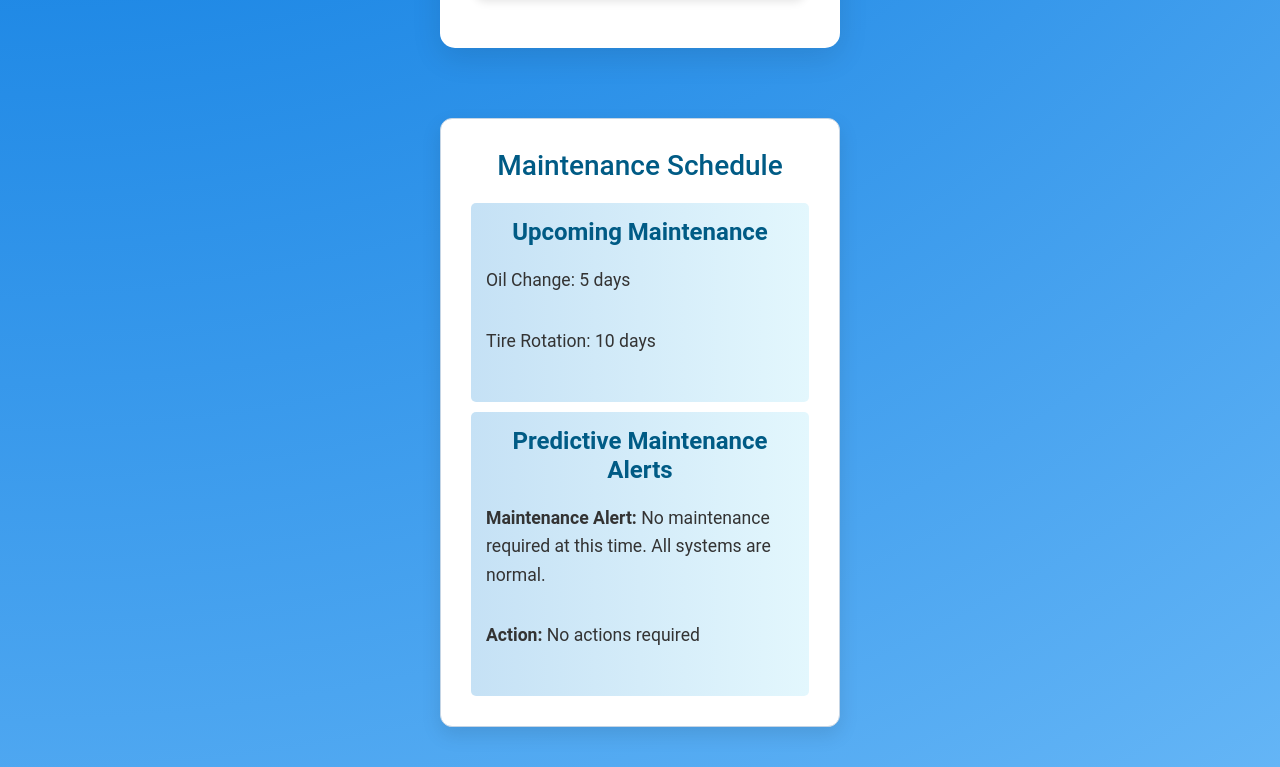
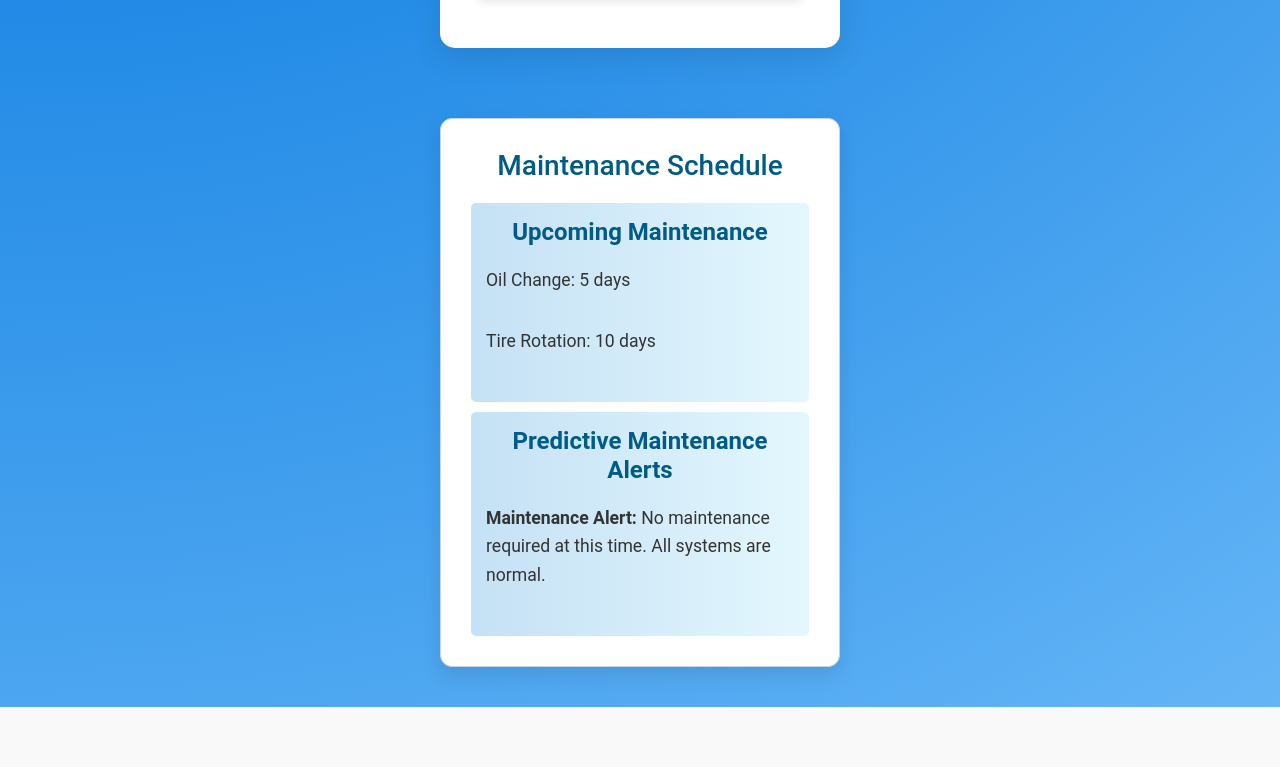
Before and after one commit to adhidhyaRP/newfleet, a React (Vite) app: page /temperature-control in a window 1280 px wide. Shown: the part 1222-1989 px from the top of the page. After the commit the page ends 1929 px from the top, so only its background shows below. Built offline with nearby package versions, Linux system fonts and the light colour scheme.

Commit message:
Update TemperatureControl.jsx

```diff
--- a/src/TemperatureControl.jsx
+++ b/src/TemperatureControl.jsx
@@ -130,7 +130,7 @@ function TemperatureControl() {
         <div className="predictive-analytics">
           <h4>Predictive Maintenance Alerts</h4>
           <p><strong>Maintenance Alert:</strong> {calculateMaintenanceAlert()}</p>
-          <p><strong>Action:</strong> {currentData.maintenance_action ?? "No actions required"}</p>
+
         </div>
       </div>
     </div>
```
